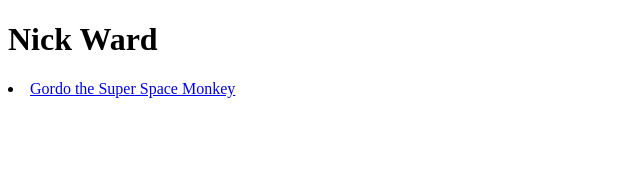
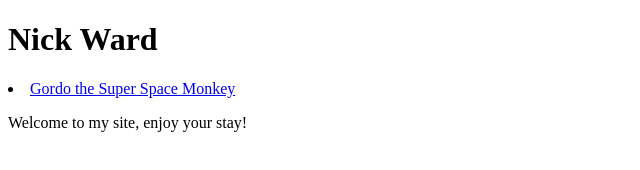
Before and after one commit to Tartellu/ifsc-1310, a plain HTML site: page index.html in a window 1280 px wide. Shown: the whole page, without its empty margins (0-640 px from the left). Drawn offline with Linux system fonts and the light colour scheme.

Commit message:
Home Page

```diff
--- a/index.html
+++ b/index.html
@@ -7,11 +7,10 @@
   <title>IFSC 1310 | Nick Ward</title>
   <meta name="description" content="Keyword Rich Description">
   <meta name="author" content="Nick Ward">
-
+<h1>Nick Ward</h1>
 </head>
-
+<li><a href="/prototype/index.html"> Gordo the Super Space Monkey</a></li>
 <body>
-  <h1>Nick Ward</h1>
-  <li><a href="/prototype/index.html"> Gordo the Super Space Monkey</a></li>
+  <p>Welcome to my site, enjoy your stay!</p>
 </body>
 </html>
```
